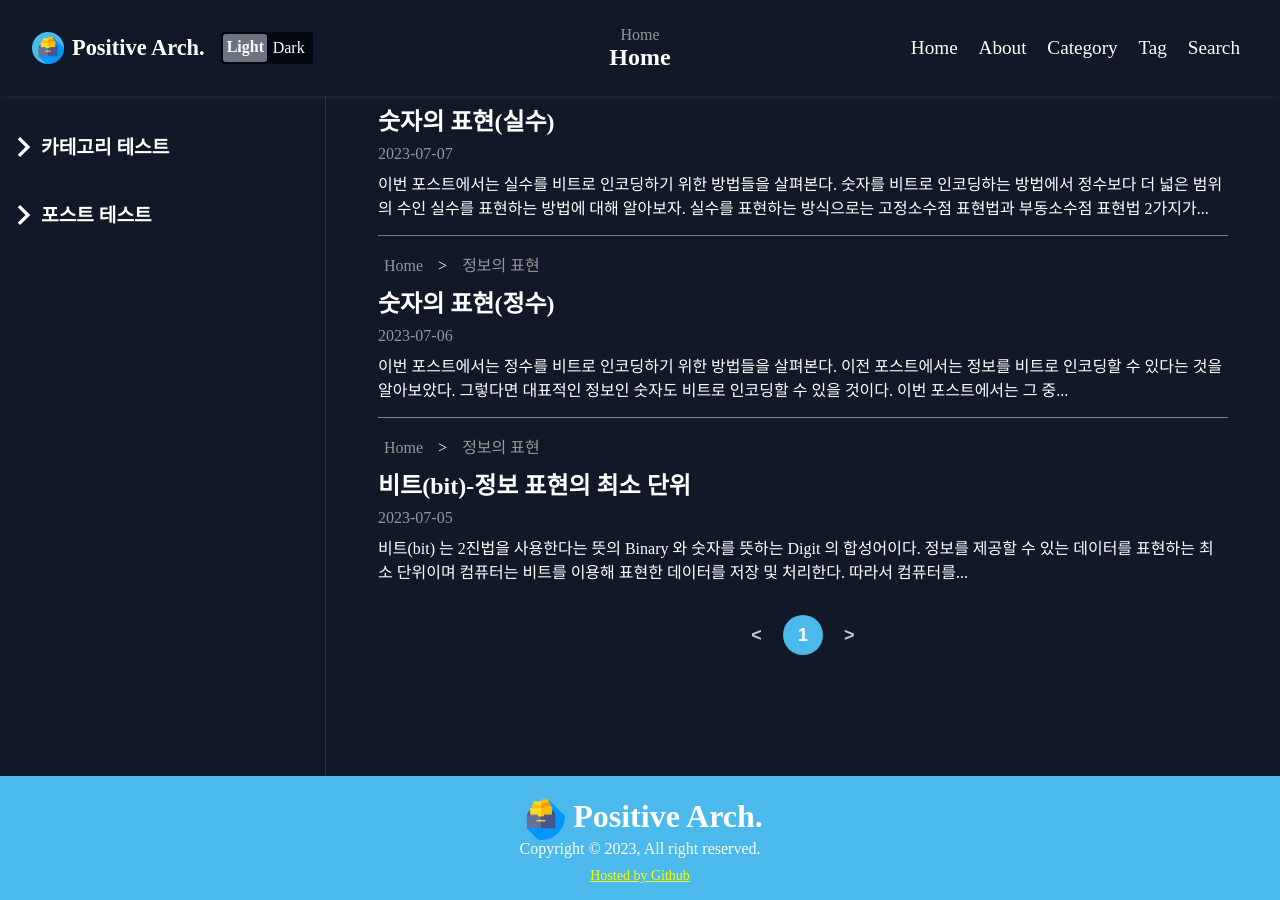
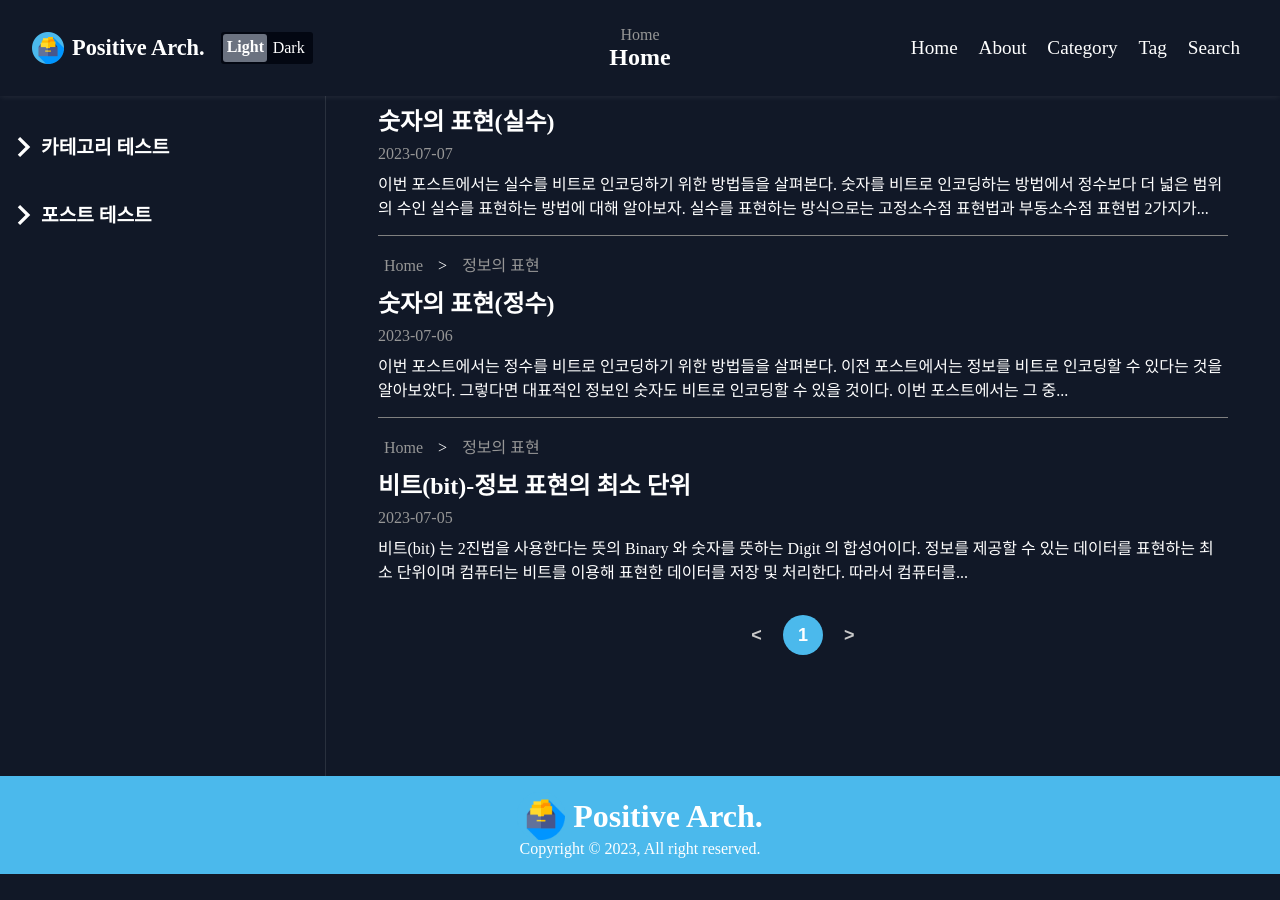
Before and after one commit to positiveWand/positivewand.github.io, a Jekyll site: the page built from index.md, in a window 1280 px wide and 900 px high, scrolled down 375 px. Built offline with Jekyll 4.4.1, drawn with Linux system fonts in a browser that asks for light colours; some web fonts are replaced; after the commit the page ends 1249 px from its top, so only the background shows below that.

Commit message:
푸터 내용 수정

```diff
--- a/_includes/site-footer.html
+++ b/_includes/site-footer.html
@@ -8,7 +8,4 @@
     <div>
         Copyright © 2023, All right reserved.
     </div>
-    <div class="mt-1">
-        <a href="https://www.github.com">Hosted by Github</a>
-    </div>
 </footer>
```
